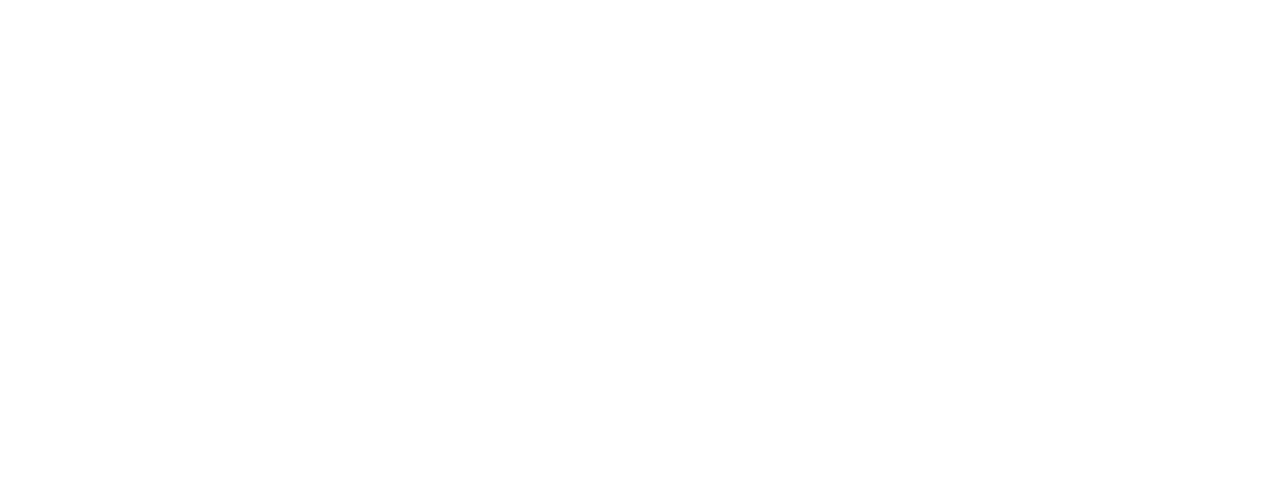
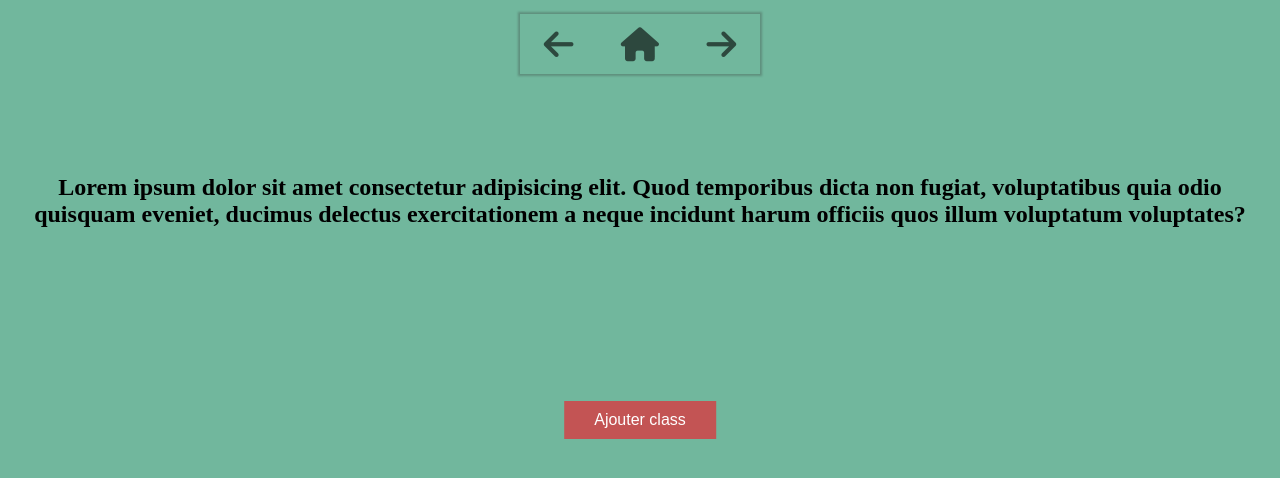
Before and after one commit to Mohsen-Elrhazi/Challenges_Js, a plain HTML site: page niveaux/niveau_1/challenge_9.html in a window 1280 px wide. Drawn offline with Linux system fonts and the light colour scheme.

Commit message:
Niveau_1: Terminer challenge_9

```diff
--- a/niveaux/niveau_1/challenge_9.html
+++ b/niveaux/niveau_1/challenge_9.html
@@ -0,0 +1,88 @@
+
+<!DOCTYPE html>
+<html lang="en">
+  <head>
+    <meta charset="UTF-8" />
+    <meta name="viewport" content="width=device-width, initial-scale=1.0" />
+
+    <link href="https://cdnjs.cloudflare.com/ajax/libs/font-awesome/6.0.0-beta3/css/all.min.css" rel="stylesheet">
+
+    <title>Challenge 9</title>
+  </head>
+
+  <style>
+     body{
+        background-color: #71b79d;
+    }
+
+    .menu{
+      width:240px;
+      height:60px;
+      /* background-color: #e3c8c8; */
+    box-shadow: 0 0 2px 2px rgba(54, 53, 53, 0.3);
+      display:flex;
+      flex-direction:row;
+      justify-content: space-around;
+      align-items:center;
+      margin:14px auto;
+    }
+
+    .fa-solid{
+        right:40px;
+        bottom:50px;
+        font-size:34px;
+        padding:6px;
+        border-radius:6px ;
+        color: black;
+        opacity: 0.6;
+        transition: .3s ease;
+    }
+
+    .fa-solid:hover{
+        opacity:1;
+    }
+
+    h2{
+        text-align:center;
+        margin-top:100px;
+    }
+
+    button{
+        position:absolute;
+        padding:10px 30px;
+        font-size:16px;
+        border:none;
+        margin-top:20px;
+        background-color: #c35454;
+        color:#fff;
+        top:50%;
+        left:50%;
+        transform:translate(-50%,-50%);
+        cursor:pointer;
+    }
+
+    .color-h2{
+        color:red;
+    }
+  </style>
+
+  <body id="body">
+    <div class="menu">
+        <a href="./challenge_8.html" title="Challenge 3"><i class="fa-solid fa-arrow-left"></i></a>
+        <a href="/index.html"><i class="fa-solid fa-house"></i></a>
+        <a href="./challenge_10.html" title="Challenge 5"><i class="fa-solid fa-arrow-right"></i></a>
+      </div>
+
+      <h2 id="title">Lorem ipsum dolor sit amet consectetur adipisicing elit. Quod temporibus dicta non fugiat, voluptatibus quia odio quisquam eveniet, ducimus delectus exercitationem a neque incidunt harum officiis quos illum voluptatum voluptates?</h2>
+      <button id="btn">Ajouter class</button>
+
+   <!--! script Js -->
+    <script>
+   const btn=document.querySelector("#btn")
+   const title=document.querySelector("#title")
+   btn.addEventListener("click", ()=>{
+    title.classList.add("color-h2")
+   })
+    </script>
+  </body>
+</html>
```
Also changed, not shown: index.html (+1 -1 lines).
